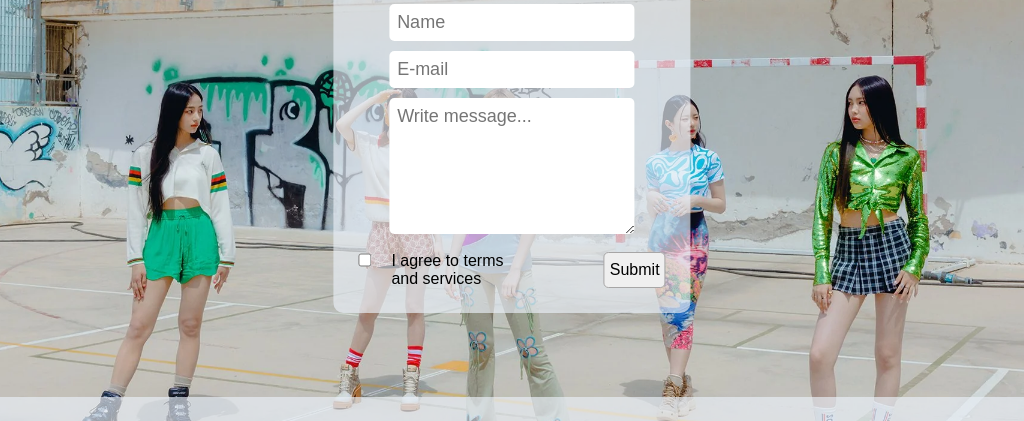
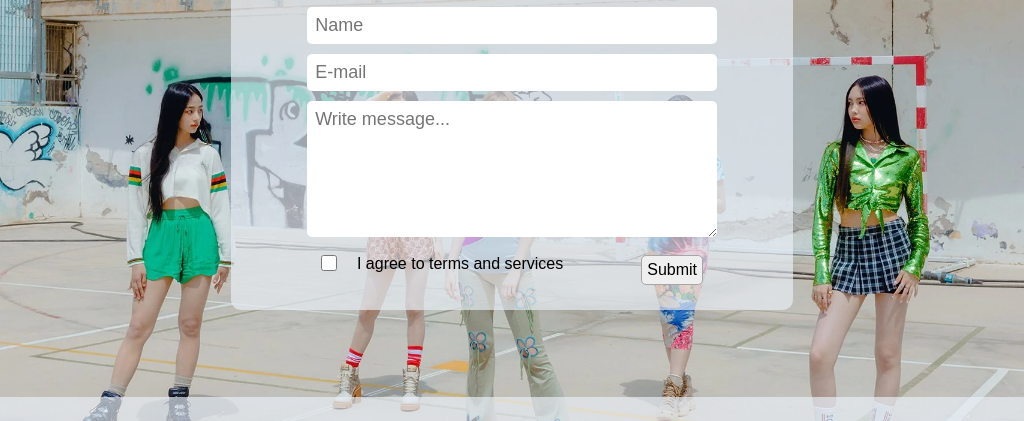
Before and after one commit to janehtle/NWJS-Official, a plain HTML site: page contact/contact.html in a window 1024 px wide. Shown: the part 276-697 px from the top of the page. Drawn offline with nearby package versions, Linux system fonts and the light colour scheme.

Commit message:
media query updated

```diff
--- a/contact/contact.css
+++ b/contact/contact.css
@@ -146,7 +146,7 @@ footer p {
 
 /*--------------media query------------------------*/
 
-@media screen and (min-width: 414px) and (max-width: 767px) {
+@media screen and (min-width: 393px) and (max-width: 800px) {
     body {
         background: none;
         background-color: rgb(238, 246, 251);
@@ -186,3 +186,9 @@ footer p {
         text-align: center;
     }
 }
+
+@media screen and (min-width: 801px) and (max-width: 1024px) {
+    main {
+        width: 50%;
+    }
+}
--- a/products/product.css
+++ b/products/product.css
@@ -127,7 +127,7 @@ footer p {
 
 /*--------------media query------------------------*/
 
-@media screen and (min-width: 414px) and (max-width: 767px) {
+@media screen and (min-width: 393px) and (max-width: 800px) {
     .socials, .conceptPhotoDiv img, h2 {
         display: none;
     }
--- a/styles.css
+++ b/styles.css
@@ -111,7 +111,7 @@ footer p {
 
 /*-------media query for mobile--------*/
 
-@media screen and (min-width: 414px) and (max-width: 767px) {
+@media screen and (max-width: 800px) {
     #video, button, .socials {
         display: none;
     }
```
